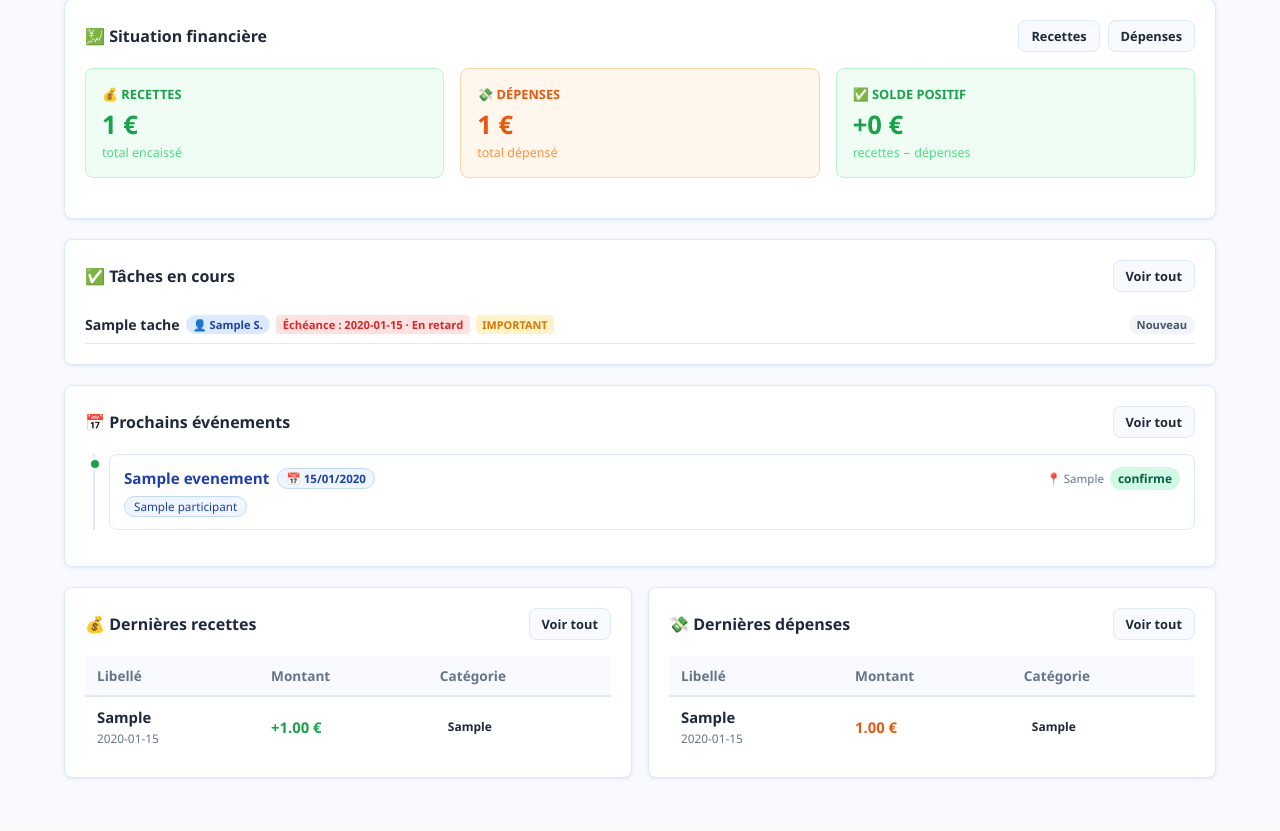
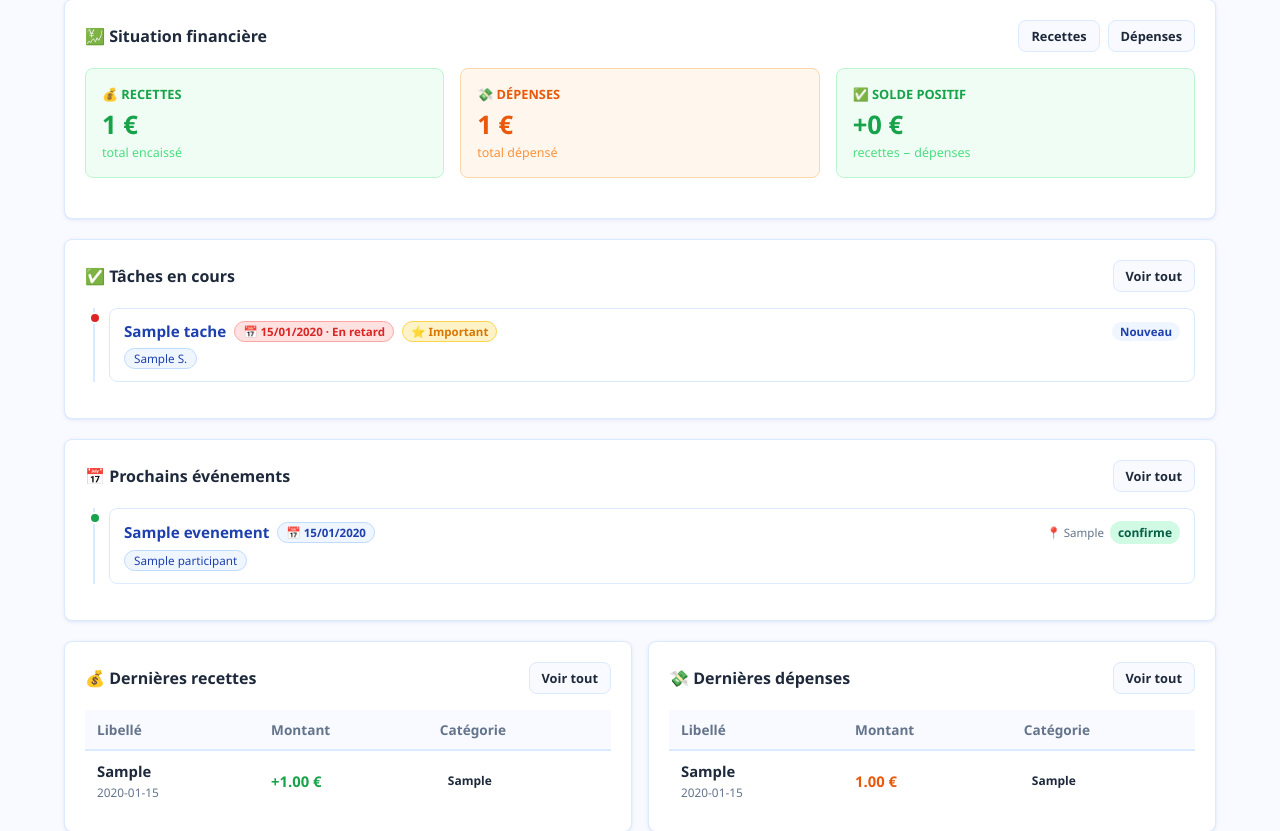
Before and after one commit to JulienAfromRTE/Parentix, a Flask app: page / in a window 1280 px wide. Shown: the part 299-1130 px from the top of the page. Before the commit the page ends 1078 px from the top, so only its background shows below. Run offline with Flask 3, Linux system fonts and the light colour scheme; the visitor is signed in with stand-in values (Sample User, id 1); tables that the repository leaves empty hold one stand-in row (values such as "Sample post").

Commit message:
betterTask

```diff
--- a/templates/index.html
+++ b/templates/index.html
@@ -74,38 +74,55 @@
 <!-- Tâches à venir -->
 {% if taches_a_venir %}
 <div class="card" style="margin-bottom:20px;">
-  <div class="card-header" style="margin-bottom:14px;">
+  <div class="card-header" style="margin-bottom:16px;">
     <span class="card-title">✅ Tâches en cours</span>
     <a href="{{ url_for('taches.taches') }}" class="btn btn-secondary btn-sm">Voir tout</a>
   </div>
+  <div class="timeline">
     {% for t in taches_a_venir %}
-  <a href="{{ url_for('taches.taches') }}" style="display:block;padding:9px 0;border-bottom:1px solid var(--border);text-decoration:none;color:inherit;cursor:pointer;transition:background .15s;" onmouseover="this.style.background='#f8faff'" onmouseout="this.style.background=''">
-    <div style="display:flex;align-items:center;gap:6px;flex-wrap:wrap;min-width:0;">
-      <span style="font-weight:600;font-size:0.88rem;">{{ t.titre }}</span>
-      {% if t.porteur_nom %}
-      <span style="display:inline-flex;align-items:center;gap:3px;font-size:0.7rem;padding:2px 7px;border-radius:12px;font-weight:600;background:#dbeafe;color:#1e40af;white-space:nowrap;">👤 {{ t.porteur_nom }}</span>
-      {% endif %}
-      {% for c in t.contributeurs_noms %}
-      <span style="font-size:0.7rem;padding:2px 7px;border-radius:12px;background:#f1f5f9;color:#475569;font-weight:500;white-space:nowrap;">{{ c }}</span>
-      {% endfor %}
+    <div class="timeline-item">
+      <div class="timeline-dot {% if t.date_echeance and t.date_echeance < today and t.statut != 'clos' %}timeline-dot-red{% elif t.statut == 'en_cours' %}timeline-dot-green{% else %}timeline-dot-blue{% endif %}"></div>
+      <a href="{{ url_for('taches.taches') }}" style="display:block;text-decoration:none;color:inherit;" onmouseover="this.parentElement.style.background='#f0f6ff'" onmouseout="this.parentElement.style.background=''">
+        <div class="timeline-content" style="cursor:pointer;">
+          <div style="display:flex;justify-content:space-between;align-items:center;gap:8px;flex-wrap:wrap;">
+            <div style="flex:1;min-width:0;display:flex;align-items:center;gap:8px;flex-wrap:wrap;">
+              <span style="font-weight:700;font-size:0.95rem;color:var(--primary);">{{ t.titre }}</span>
               {% if t.date_echeance %}
-      <span style="font-size:0.7rem;padding:2px 7px;border-radius:4px;font-weight:600;white-space:nowrap;
+              <span style="font-size:0.72rem;padding:2px 8px;border-radius:99px;font-weight:600;white-space:nowrap;border:1px solid;
                            background:{% if t.date_echeance < today and t.statut != 'clos' %}#fee2e2{% elif t.date_echeance == today and t.statut != 'clos' %}#fff7ed{% else %}#eff6ff{% endif %};
-                   color:{% if t.date_echeance < today and t.statut != 'clos' %}#dc2626{% elif t.date_echeance == today and t.statut != 'clos' %}#ea580c{% else %}#1e40af{% endif %};">
-        Échéance : {{ t.date_echeance }}{% if t.date_echeance < today and t.statut != 'clos' %} · En retard{% endif %}
+                           color:{% if t.date_echeance < today and t.statut != 'clos' %}#dc2626{% elif t.date_echeance == today and t.statut != 'clos' %}#ea580c{% else %}#1e40af{% endif %};
+                           border-color:{% if t.date_echeance < today and t.statut != 'clos' %}#fca5a5{% elif t.date_echeance == today and t.statut != 'clos' %}#fdba74{% else %}#bfdbfe{% endif %};">
+                📅 {{ t.date_echeance[8:10] }}/{{ t.date_echeance[5:7] }}/{{ t.date_echeance[:4] }}{% if t.date_echeance < today and t.statut != 'clos' %} · En retard{% endif %}
               </span>
               {% endif %}
               {% if t.important %}
-      <span style="background:#fef3c7;color:#d97706;font-size:0.68rem;padding:2px 6px;border-radius:4px;font-weight:700;">IMPORTANT</span>
+              <span style="font-size:0.72rem;background:#fef3c7;color:#d97706;border:1px solid #fcd34d;padding:2px 8px;border-radius:99px;font-weight:600;white-space:nowrap;">⭐ Important</span>
               {% endif %}
-      <span style="margin-left:auto;font-size:0.7rem;padding:2px 8px;border-radius:12px;white-space:nowrap;flex-shrink:0;
-                   background:{% if t.statut=='en_cours' %}#dbeafe{% else %}#f1f5f9{% endif %};
-                   color:{% if t.statut=='en_cours' %}#1e40af{% else %}#475569{% endif %};font-weight:600;">
+            </div>
+            <div style="flex-shrink:0;display:flex;align-items:center;gap:6px;">
+              <span style="font-size:0.72rem;padding:2px 8px;border-radius:99px;font-weight:600;white-space:nowrap;
+                           background:{% if t.statut=='en_cours' %}#dcfce7{% else %}#eff6ff{% endif %};
+                           color:{% if t.statut=='en_cours' %}#16a34a{% else %}#1e40af{% endif %};">
                 {{ 'En cours' if t.statut=='en_cours' else 'Nouveau' }}
               </span>
             </div>
+          </div>
+          {% set all_participants = ([t.porteur_nom] if t.porteur_nom else []) + t.contributeurs_noms %}
+          {% if all_participants %}
+          <div style="display:flex;align-items:center;gap:5px;flex-wrap:wrap;margin-top:6px;">
+            {% for p in all_participants[:4] %}
+            <span style="font-size:0.73rem;background:#eff6ff;color:#1e40af;padding:2px 9px;border-radius:99px;border:1px solid #bfdbfe;font-weight:500;">{{ p }}</span>
+            {% endfor %}
+            {% if all_participants|length > 4 %}
+            <span style="font-size:0.73rem;background:#f1f5f9;color:#64748b;padding:2px 9px;border-radius:99px;">+{{ all_participants|length - 4 }}</span>
+            {% endif %}
+          </div>
+          {% endif %}
+        </div>
       </a>
+    </div>
     {% endfor %}
+  </div>
 </div>
 {% endif %}
 
```
Lines whose indentation alone changed are shown as unchanged.
